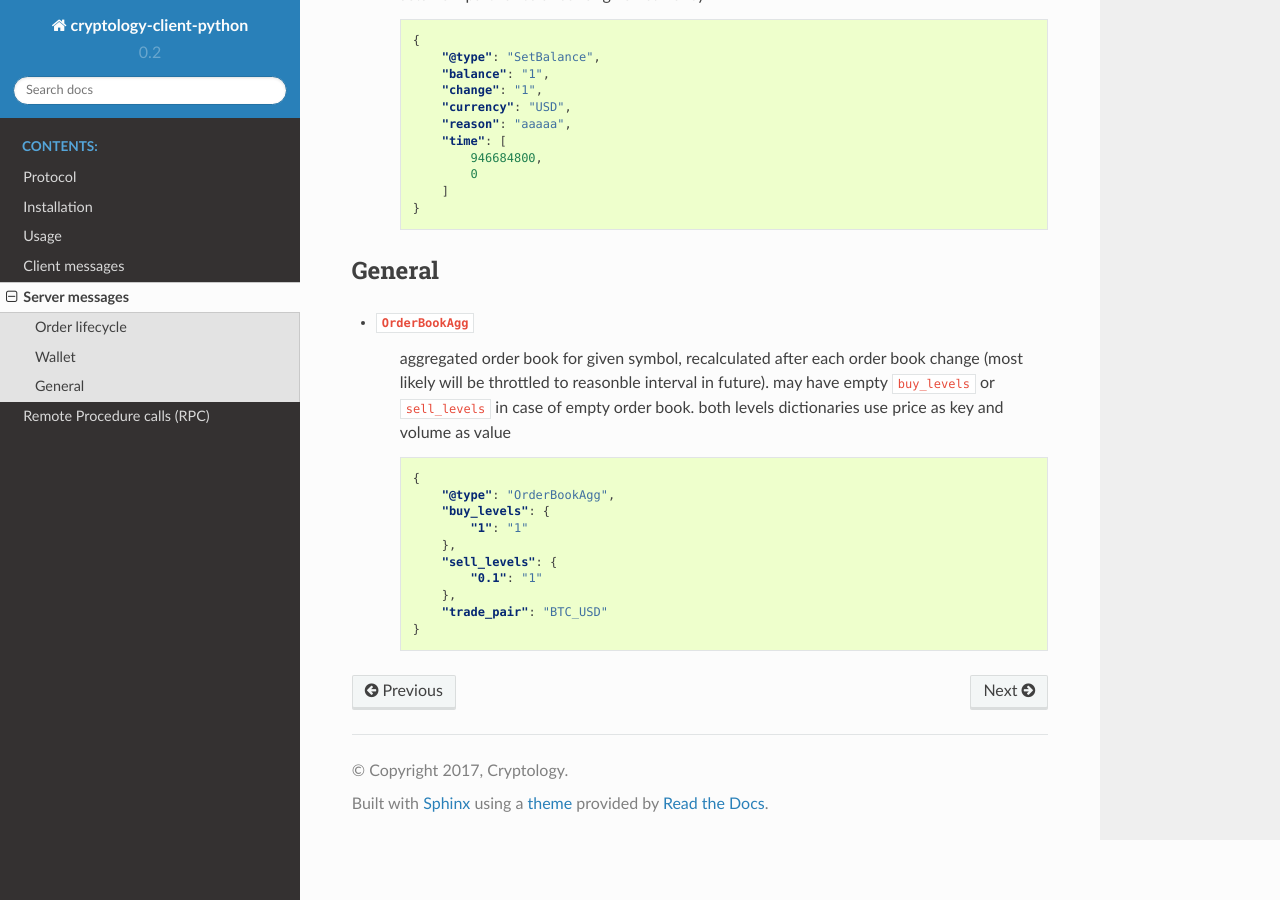
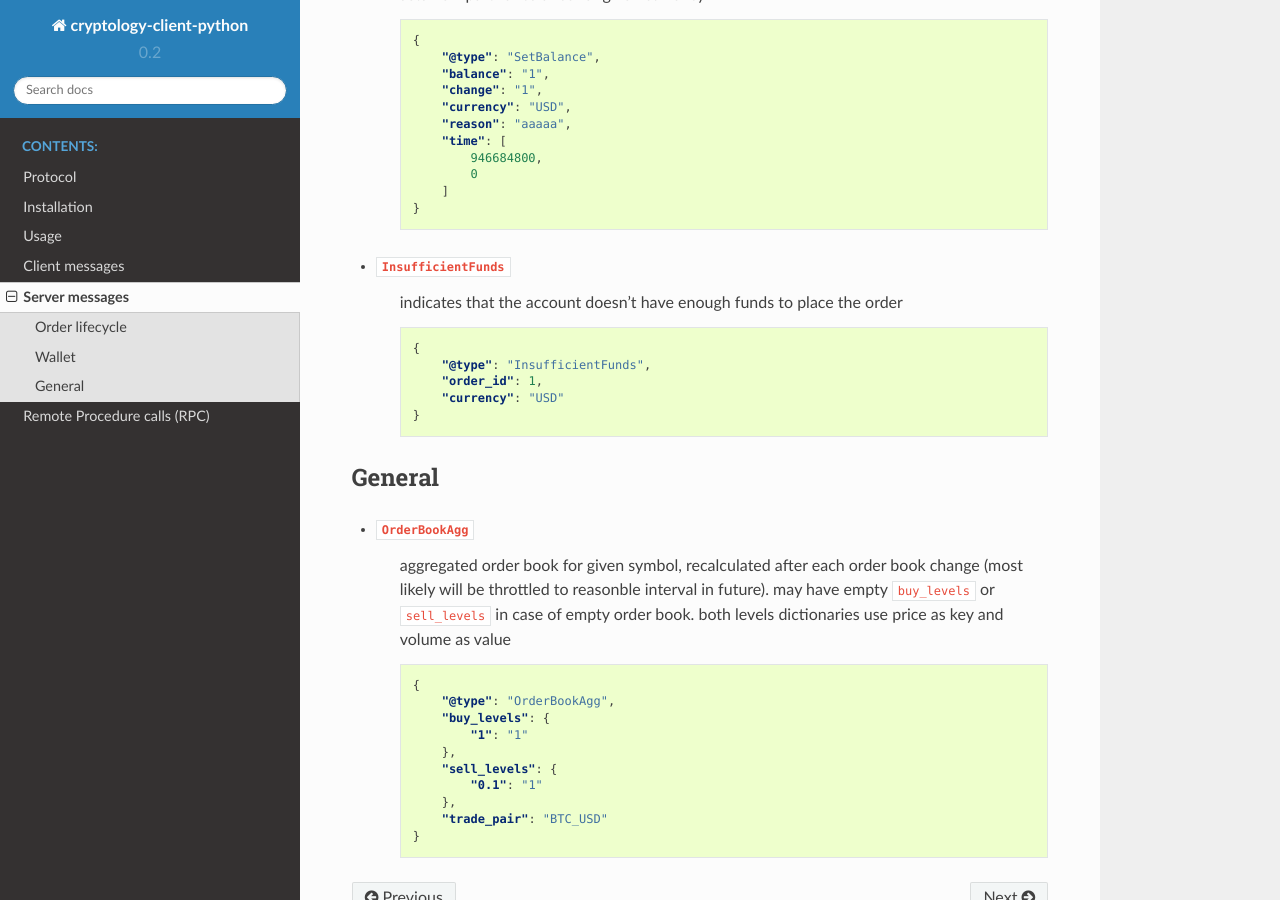
Before and after one commit to CryptologyExchange/cryptology-client-python, a Sphinx documentation site: the page built from docs/server_messages.rst, in a window 1280 px wide and 900 px high, scrolled down 1751 px. Built offline with Sphinx 7.4.7 and the Read the Docs theme 2.0.0, drawn with Linux system fonts in a browser that asks for light colours.

Commit message:
add InsufficientFunds doc

```diff
--- a/docs/server_messages.rst
+++ b/docs/server_messages.rst
@@ -104,6 +104,17 @@ Wallet
             ]
         }
 
+- ``InsufficientFunds``
+    indicates that the account doesn't have enough funds to place the order
+
+    .. code-block:: json
+
+        {
+            "@type": "InsufficientFunds",
+            "order_id": 1,
+            "currency": "USD"
+        }
+
 
 General
 =======
```
